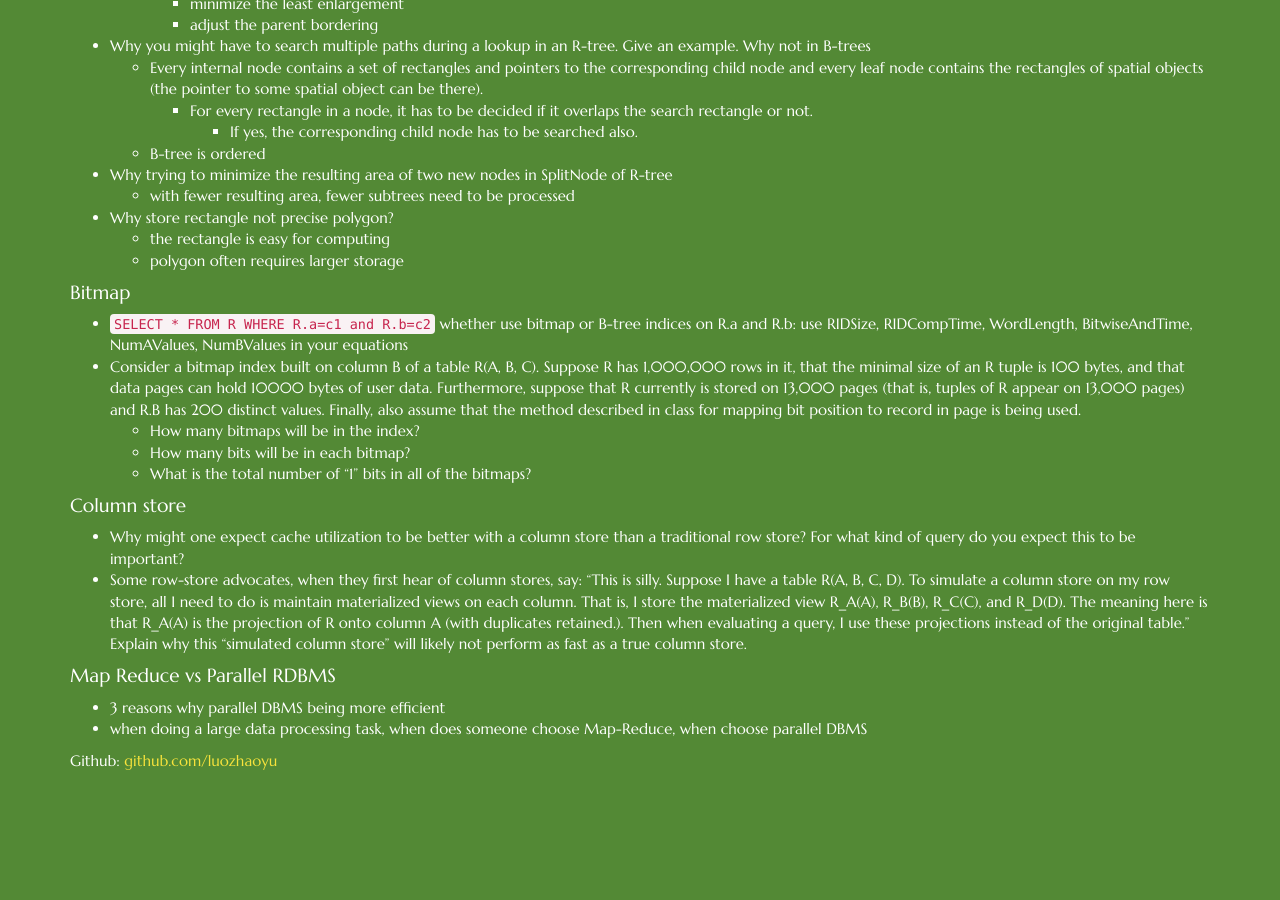
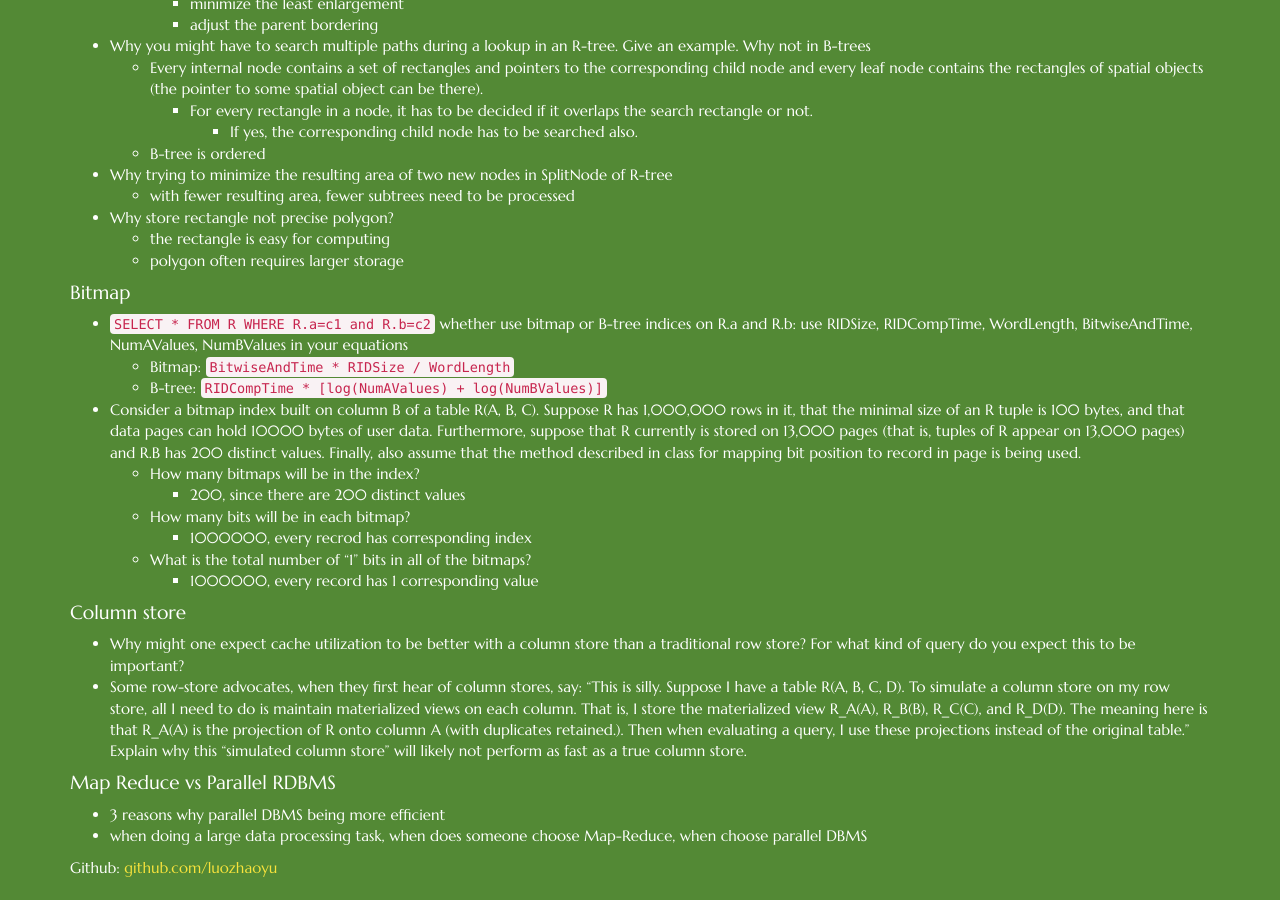
Before and after one commit to luozhaoyu/luozhaoyu.github.io, a Jekyll site: the page built from _posts/2015-04-07-DB-topics-query.md, in a window 1280 px wide and 900 px high, scrolled down 9734 px. Built offline with Jekyll 4.4.1, drawn with Linux system fonts in a browser that asks for light colours; nearby versions of some CDN libraries; Markdown is read by kramdown in place of the engine named in the settings; before the commit the page ends 10526 px from its top, so only the background shows below that.

Commit message:
finish bitmap

```diff
--- a/_posts/2015-04-07-DB-topics-query.md
+++ b/_posts/2015-04-07-DB-topics-query.md
@@ -491,6 +491,8 @@ measurements:
 
 #### Bitmap
 * `SELECT * FROM R WHERE R.a=c1 and R.b=c2` whether use bitmap or B-tree indices on R.a and R.b: use RIDSize, RIDCompTime, WordLength, BitwiseAndTime, NumAValues, NumBValues in your equations
+    * Bitmap: `BitwiseAndTime * RIDSize / WordLength`
+    * B-tree: `RIDCompTime * [log(NumAValues) + log(NumBValues)]`
 * Consider a bitmap index built on column B of a table R(A, B, C). Suppose
 R has 1,000,000 rows in it, that the minimal size of an R tuple is 100 bytes, and that
 data pages can hold 10000 bytes of user data. Furthermore, suppose that R currently
@@ -498,8 +500,11 @@ is stored on 13,000 pages (that is, tuples of R appear on 13,000 pages) and R.B
 200 distinct values. Finally, also assume that the method described in class for
 mapping bit position to record in page is being used.
     * How many bitmaps will be in the index?
+        * 200, since there are 200 distinct values
     * How many bits will be in each bitmap?
+        * 1000000, every recrod has corresponding index
     * What is the total number of “1” bits in all of the bitmaps?
+        * 1000000, every record has 1 corresponding value
 
 #### Column store
 * Why might one expect cache utilization to be better with a column store than a traditional row store? For what kind of query do you expect this to be important?
```
